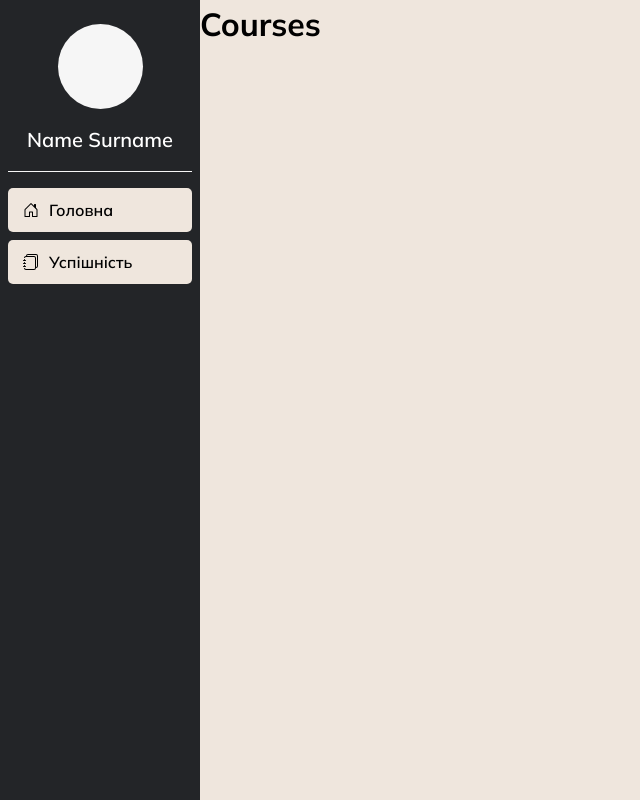
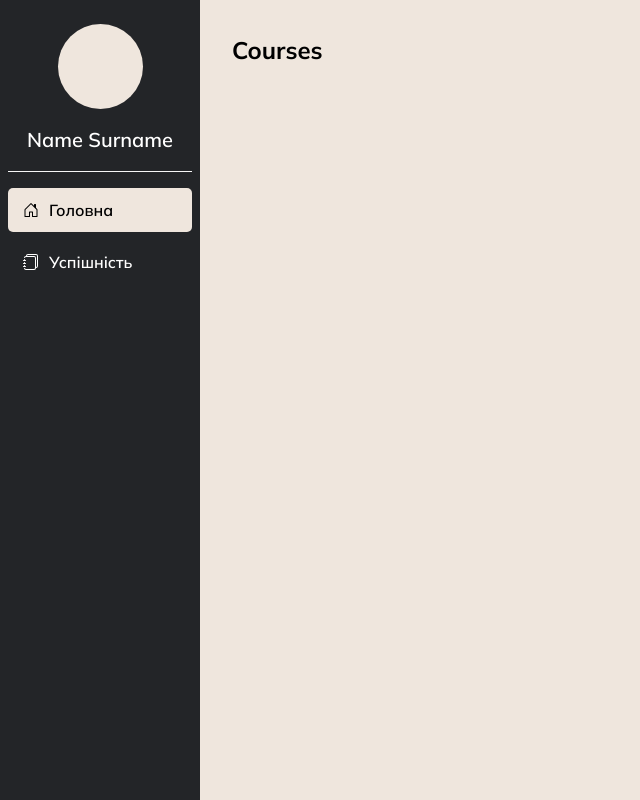
Before and after one commit to Vasya564/learning-management-system, a React (Vite) app in the folder client/: page / in a window 1280 px wide. Shown: the whole page, without its empty margins (0-640 px from the left). Built offline with nearby package versions, Linux system fonts and the light colour scheme.

Commit message:
Add active state to links

```diff
--- a/client/src/pages/Sidebar/Sidebar.jsx
+++ b/client/src/pages/Sidebar/Sidebar.jsx
@@ -1,4 +1,4 @@
-import { Link, Outlet } from 'react-router-dom';
+import { NavLink, Outlet } from 'react-router-dom';
 import { BsHouseDoor, BsJournals } from 'react-icons/bs'
 import './Sidebar.scss'
 
@@ -6,25 +6,30 @@ const Sidebar = () => {
     return (
         <main>
             <aside>
+                {/* User profile section */}
                 <div className="profile">
                     <div className='profile__photo'></div>
                     <p className='profile__cred'>Name Surname</p>
                 </div>
                 <hr className='profile__line'/>
+                {/* Navigation links */}
                 <nav>
                     <ul className='nav__list'>
-                        <Link to={``}>
+                        <NavLink to="">
                             <BsHouseDoor />
                             <li>Головна</li>
-                        </Link>
-                        <Link to={`grades`}>
+                        </NavLink>
+                        <NavLink to="grades">
                             <BsJournals />
                             <li>Успішність</li>
-                        </Link>
+                        </NavLink>
                     </ul>
                 </nav>
             </aside>
-            <Outlet />
+            {/* Main content section */}
+            <section className='content'>
+                <Outlet />
+            </section>
         </main>
     );
 }
--- a/client/src/pages/Sidebar/Sidebar.scss
+++ b/client/src/pages/Sidebar/Sidebar.scss
@@ -22,7 +22,7 @@ aside{
         width: $size;
         height: $size;
         border-radius: $size * 0.5;
-        background-color: variables.$secondary-color;
+        background-color: variables.$background-color;
     }
     &__cred{
         margin-top: 1rem;
@@ -46,14 +46,24 @@ aside{
         display: flex;
         align-items: center;
         text-decoration: none;
-        color: black;
+        color: white;
         padding: 10px 15px;
         margin-bottom: 0.5rem;
-        background-color: variables.$background-color;
         border-radius: 5px;
         font-weight: 600;
+        transition: all .3s;
+        &.active{
+            color: black;
+            background-color: variables.$background-color;
+        }
     }
     svg{
         margin-right: 10px;
     }
 }
+
+.content{
+    height: 100%;
+    padding: 2rem;
+    background-color: variables.$background-color;
+}
```
